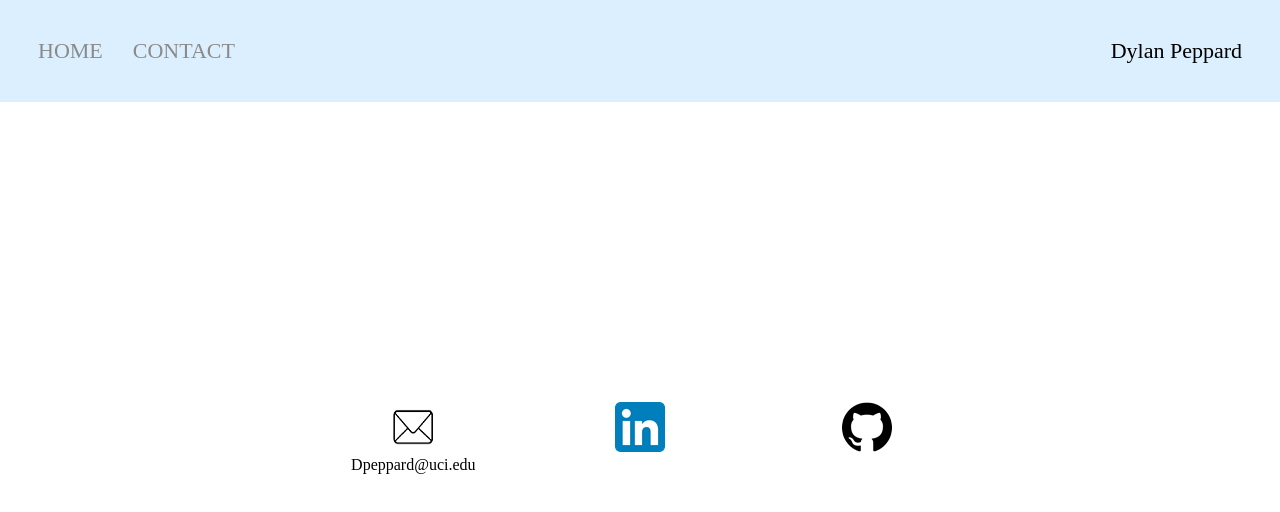
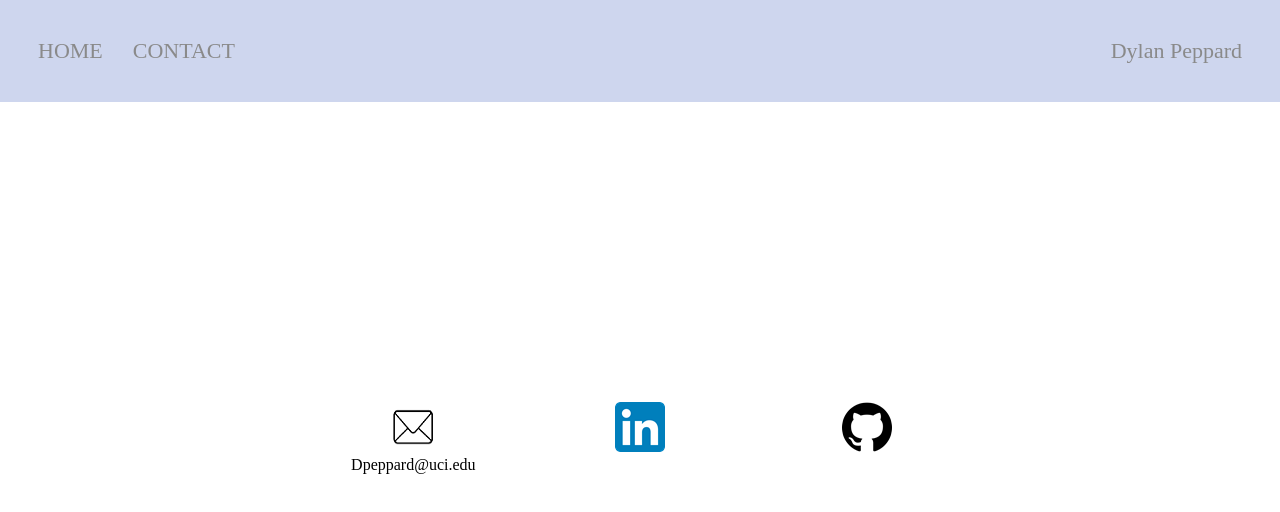
Before and after one commit to DylanPeppard/Portfolio, a React (Vite) app: page /contact in a window 1280 px wide. Shown: the top 512 px of the page. Built offline with nearby package versions, Linux system fonts and the light colour scheme.

Commit message:
Updated color
nice muted blue

```diff
--- a/src/index.css
+++ b/src/index.css
@@ -18,7 +18,7 @@ body {
   display: flex;
   justify-content: space-between;
   padding: 38px;
-  background-color:rgb(220, 239, 255)
+  background-color:rgb(206, 214, 238)
 }
 
 .left {
@@ -53,6 +53,7 @@ body {
 
 .my-name {
   font-size: 22px;
+  color: #8a8a8a;
 }
 
 /*Portfolio*/
@@ -111,13 +112,13 @@ body {
 }
 
 .college-details {
-  color:rgb(68,147,153);
+  color:rgb(164, 176, 211);
   font-size: 90%;
 }
 
 .college-education {
   padding-top: 20px;
-  color:rgb(68,147,153);
+  color:rgb(164, 176, 211);
   font-size: 150%;
 
 }
```
